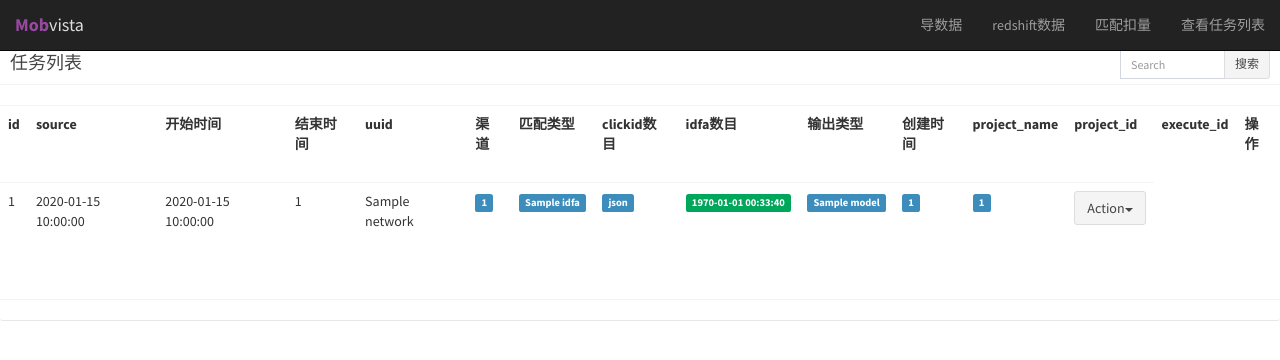
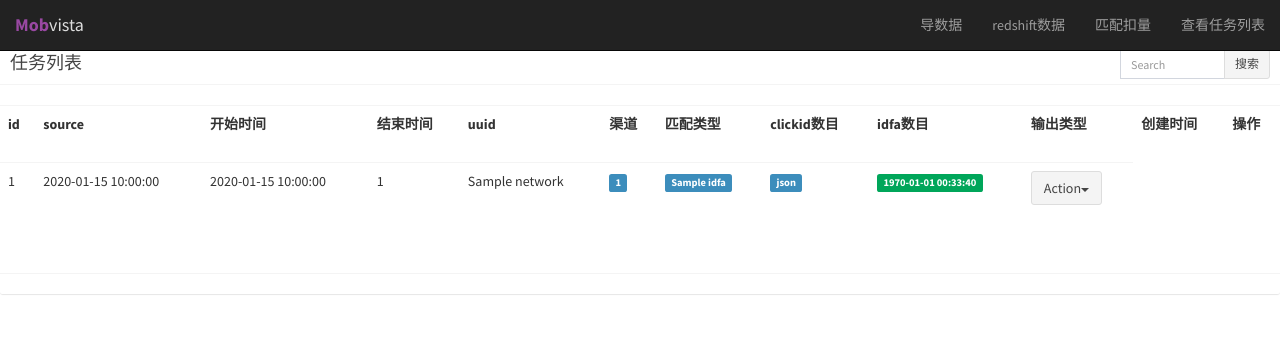
Before and after one commit to Similac/rubo, a Yii app: template views/load/list.php in a window 1280 px wide. Shown: the top 360 px of the page. Run offline with PHP 8.4 and a stand-in for Yii, Linux system fonts and the light colour scheme; the template is opened without the code that fills it: most values are stand-ins (such as "Sample title", 1, 10 or a date in 2020); data that the repository does not hold is empty; some libraries are stand-ins or nearby versions.

Commit message:
pro list info edit

```diff
--- a/views/load/list.php
+++ b/views/load/list.php
@@ -39,9 +39,6 @@ AppAsset::register($this);
             <th>idfa数目</th>
             <th>输出类型</th>
             <th>创建时间</th>
-            <th>project_name</th>
-            <th>project_id</th>
-            <th>execute_id</th>
             <th>操作</th>
           </tr>
           <?php foreach($model as $data):?>
@@ -84,9 +81,6 @@ AppAsset::register($this);
             <td><span class="label label-primary">json</span></td>
             <?php endif;?>
             <td><span class="label label-success"><?php echo date("Y-m-d H:i:s",$data->created_at)?></span></td>
-            <td><span class="label label-primary"><?php echo $data->project_name;?></span></td>
-            <td><span class="label label-primary"><?php echo $data->project_id;?></span></td>
-            <td><span class="label label-primary"><?php echo $data->execute_id;?></span></td>
 
             <td>
 
```
Also changed, not shown: models/S3FIle.php (+0 -10 lines).
